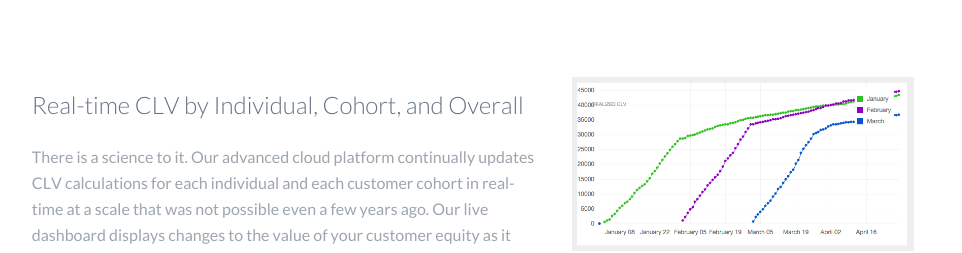
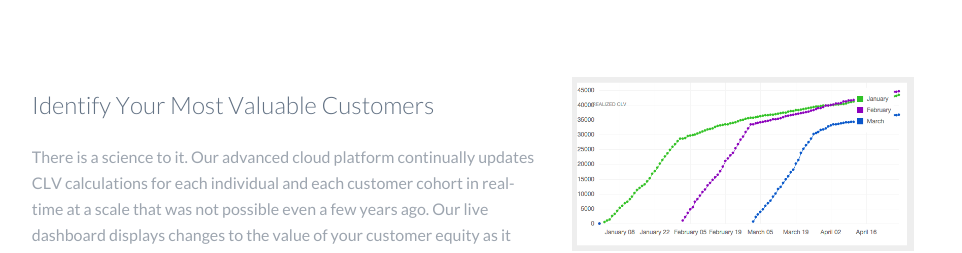
Before and after one commit to CrookedChimney/crookedchimney.github.io, a plain HTML site: page index.html in a window 1280 px wide. Shown: the part 1360-1613 px from the top of the page, without its empty margins (157-1119 px from the left). Drawn offline with nearby package versions, Linux system fonts and the light colour scheme; a script that the page names is missing; files whose address does not match are found by name.

Commit message:
headline copy update

```diff
--- a/index.html
+++ b/index.html
@@ -164,7 +164,7 @@
 
 			<!-- Title -->
 
-			<h3>Real-time CLV by Individual, Cohort, and Overall</h3>
+			<h3>Identify Your Most Valuable Customers</h3>
 
 			<!-- Content -->
 
```
